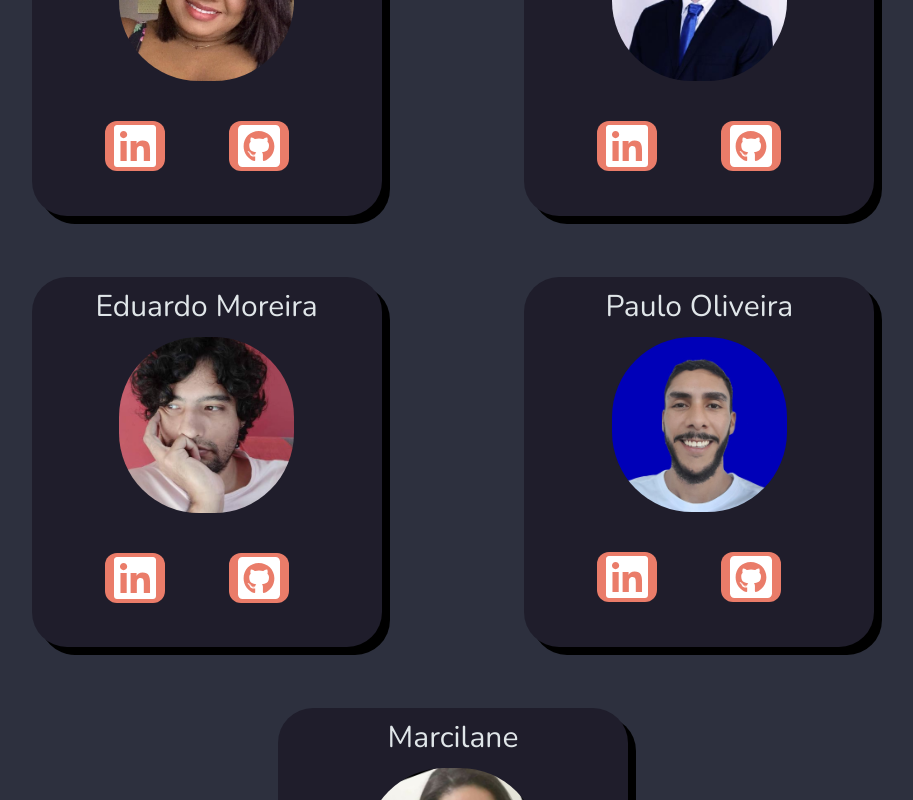
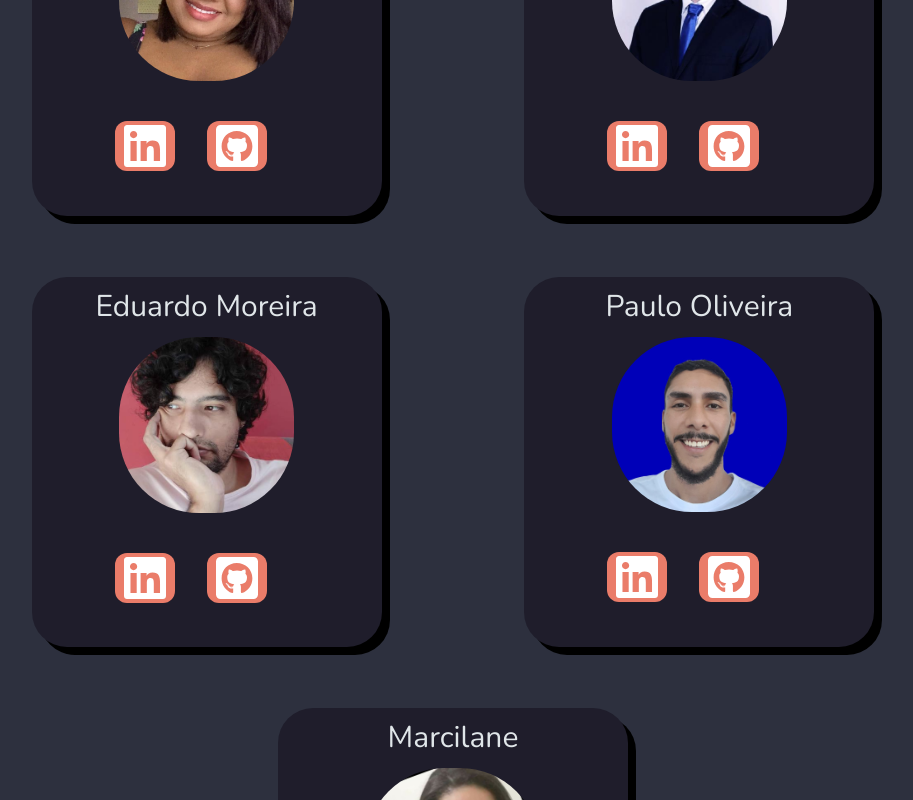
Before and after one commit to MarcilaneSouza/PubDoFrances, a React (Vite) app: page /contatos in a window 1280 px wide. Shown: the part 920-1720 px from the top of the page, without its empty margins (187-1100 px from the left). Built offline with nearby package versions, Linux system fonts and the light colour scheme.

Commit message:
adicionando links nos cards

```diff
--- a/src/components/sectionContatos/CartaoContato.jsx
+++ b/src/components/sectionContatos/CartaoContato.jsx
@@ -10,11 +10,11 @@ const CartaoContato = ({ nome, imagem, link }) => {
       <Style.N>{nome}</Style.N>
       <Style.Imagem src={imagem} alt="Imagem dos criadores da página" />
       <Style.Dicon>
-        <Style.Icons href={link.linkedin}>
+        <Style.I href={link.linkedin}>
           <Button>
             <FaLinkedin />
           </Button>
-        </Style.Icons>
+        </Style.I>
         <Style.Icons href={link.github}>
           <Button>
             <FaGithubSquare />
--- a/src/components/sectionContatos/Contatostyle.jsx
+++ b/src/components/sectionContatos/Contatostyle.jsx
@@ -6,7 +6,7 @@ export const H = styled.h1`
   padding-left: 30px;
 `;
 
-export const Icons = styled.p`
+export const Icons = styled.a`
   font-size: 57px;
   margin: 0 2rem;
 `;
--- a/src/data/listaContatos.js
+++ b/src/data/listaContatos.js
@@ -2,26 +2,26 @@ export const listaContato = [
   {
     nome: "Karla Valeriano",
     imagem: "/assets/images/contatos/karla.jpg",
-    link: { linkedin: "#", github: "#" },
+    link: { linkedin: "https://www.linkedin.com/in/karla-valeriano-b01a351b8/", github: "https://github.com/KarlaValeriano" },
   },
   {
     nome: "Guilherme Carvalho",
     imagem: "./assets/images/contatos/guilherme.jpg",
-    link: { linkedin: "#", github: "#" },
+    link: { linkedin: "https://www.linkedin.com/in/guilhermeecarvalho/", github: "https://github.com/Guilhermecarvalho11" },
   },
   {
     nome: "Eduardo Moreira",
     imagem: "/assets/images/contatos/eduardo.jpg",
-    link: { linkedin: "#", github: "#" },
+    link: { linkedin: "https://www.linkedin.com/in/eduardo-moreira-aa9304226/", github: "https://github.com/Moreira-Edu" },
   },
   {
     nome: "Paulo Oliveira",
     imagem: "/assets/images/contatos/paulo.jpeg",
-    link: { linkedin: "#", github: "#" },
+    link: { linkedin: "https://www.linkedin.com/in/paulooliveirv/", github: "https://github.com/paulooliveirv" },
   },
   {
     nome: "Marcilane",
     imagem: "/assets/images/contatos/marcilane.jpg",
-    link: { linkedin: "", github: "" },
+    link: { linkedin: "https://www.linkedin.com/in/marcilane-souza-9427bb69/", github: "https://github.com/MarcilaneSouza]" },
   },
 ];
```
